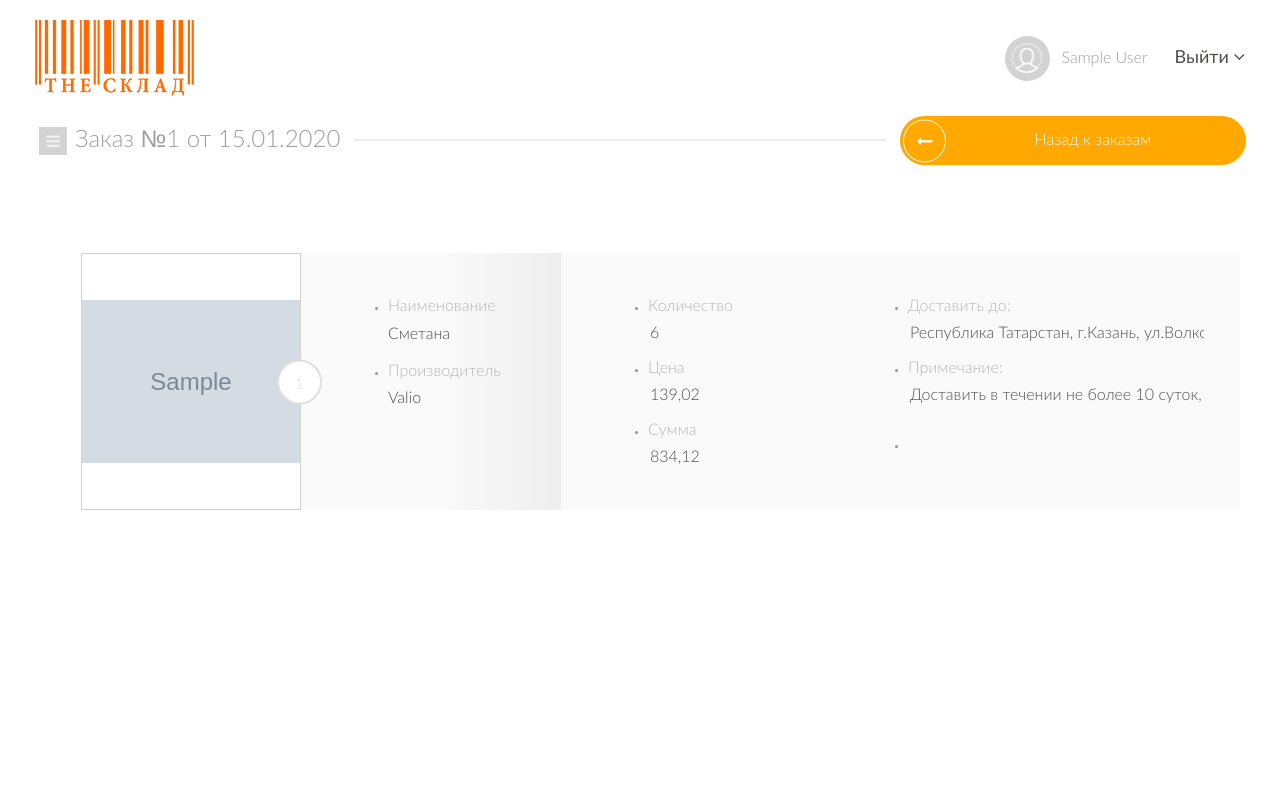
After one commit to Specialistik/e-market, a Django app: page /order/1/ in a window 1280 px wide. The commit adds this page. Run offline with Django 3.2, Linux system fonts and the light colour scheme; a user stored in the database is signed in; tables that the repository leaves empty hold one stand-in row (values such as "Sample post"); grey boxes marked "Sample" are stand-in pictures; parts of the project's set-up code (start-up, migrations or seed data) failed here and were passed over; some libraries are stand-ins or nearby versions.

Commit message:
products status behaviour

```diff
--- a/orders/views.py
+++ b/orders/views.py
@@ -1,5 +1,5 @@
 # -*- coding: utf-8 -*-
-from django.shortcuts import render
+from django.shortcuts import render, redirect
 from django.contrib.auth.decorators import login_required
 
 from customer.models import Order, OrderUnit
@@ -10,10 +10,10 @@ def current_orders(request):
     if request.user.profile:
         cur_orders = None
         if request.user.profile.role == 'customer':
-            cur_orders = Order.objects.filter(customer_id=request.user.id, order_status__in=(3, 5, 8))
+            cur_orders = Order.objects.filter(customer_id=request.user.id, order_status__in=(1, 3, 5, 8))
 
         if request.user.profile.role == 'producer':
-            cur_orders = Order.objects.filter(producer_id=request.user.id, order_status__in=(3, 5, 8))
+            cur_orders = Order.objects.filter(producer_id=request.user.id, order_status__in=(1, 3, 5, 8))
         return render(request, 'current_orders.html', {
             'current_orders': cur_orders
         })
@@ -25,7 +25,7 @@ def order_history(request):
     if request.user.profile:
         cur_orders = None
         if request.user.profile.role == 'customer':
-            cur_orders = Order.objects.filter(customer_id=request.user.id, order_status__id__in=(2, 3, 6, 7))
+            cur_orders = Order.objects.filter(customer_id=request.user.id, order_status__in=(2, 3, 6, 7))
 
         if request.user.profile.role == 'producer':
             cur_orders = Order.objects.filter(producer_id=request.user.id, order_status__in=(2, 3, 6, 7))
@@ -33,3 +33,45 @@ def order_history(request):
             'current_orders': cur_orders
         })
     return render(request, '500.html', {'error_message': u'Недостаточно прав для совершения операции'})
+
+
+@login_required(login_url='/sign_in/')
+def order(request, pk):
+    try:
+        current_order = Order.objects.get(pk=pk)
+        if not (request.user.id == current_order.producer_id or request.user.id == current_order.customer_id):
+            return render(request, '500.html', {'error_message': u'Просматривать можно только свои заказы'})
+
+        order_units = OrderUnit.objects.filter(order=current_order)
+
+    except Order.DoesNotExist:
+        return render(request, '500.html', {'error_message': u'Заказ не существует'})
+    return render(request, 'order.html', {'order': current_order, 'order_units': order_units})
+
+
+@login_required(login_url='/sign_in/')
+def set_status_sent(request, pk):
+    if not request.user.profile.role == 'producer':
+        return render(request, '500.html', {'error_message': u'Только поставщик может подтверждать отправку заказа'})
+    try:
+        current_order = Order.objects.get(pk=pk)
+        if not request.user.id == current_order.producer_id:
+            return render(request, '500.html', {'error_message': u'Только поставщик может подтверждать отправку заказа'})
+        current_order.set_status_sent()
+        return redirect(order, pk)
+    except Order.DoesNotExist:
+        return render(request, '500.html', {'error_message': u'Заказ не существует'})
+
+
+@login_required(login_url='/sign_in/')
+def set_status_delivered(request, pk):
+    if not request.user.profile.role == 'customer':
+        return render(request, '500.html', {'error_message': u'Только заказчик может подтверждать доставку заказа'})
+    try:
+        current_order = Order.objects.get(pk=pk)
+        if not request.user.id == current_order.customer_id:
+            return render(request, '500.html', {'error_message': u'Только заказчик может подтверждать доставку заказа'})
+        current_order.set_status_delivered()
+        return redirect(order, pk)
+    except Order.DoesNotExist:
+        return render(request, '500.html', {'error_message': u'Заказ не существует'})
--- a/static/css/additional.css
+++ b/static/css/additional.css
@@ -25,3 +25,7 @@
 .adjusted_form {
     width: -webkit-fill-available;
 }
+
+.clickable_order {
+    cursor: pointer;
+}
--- a/static/css/style.css
+++ b/static/css/style.css
@@ -515,9 +524,32 @@
         -webkit-box-shadow: 0 0 10px rgba(211, 211, 211, 0.75);
         box-shadow: 0 0 10px rgba(211, 211, 211, 0.75);
       }
-
-      .btn.icon_right>i,
-      .btn.icon_left>i{
+      /* hight_grey */
+
+      /* green */
+      .btn.green{
+        background-color: #2ca08d;
+      }
+
+      .btn.green:hover{
+        --webkit-box-shadow: 0 1px 10px rgba(44, 160, 141, 0.75);
+        box-shadow: 0 1px 10px rgba(44, 160, 141, 0.75);
+      }
+      /* green */
+
+      /* red */
+      .btn.red{
+        background-color: #f01d3a;
+      }
+
+      .btn.red:hover{
+        --webkit-box-shadow: 0 1px 10px rgba(240, 29, 58, 0.75);
+        box-shadow: 0 1px 10px rgba(240, 29, 58, 0.75);
+      }
+      /* red */
+
+      .btn.icon_right > i,
+      .btn.icon_left > i{
         width: 43px;
         height: 43px;
         border-radius: 50%;
--- /dev/null
+++ b/static/js/current_orders.js
@@ -0,0 +1,5 @@
+$(document).ready(function(){
+    $('.clickable_order').click(function(){
+        location.href = '/order/' + $(this).find('td').first().html() + '/';
+    });
+});
--- a/storehouse/urls.py
+++ b/storehouse/urls.py
@@ -85,5 +85,9 @@ urlpatterns = [
     # Order views
     url(r'^current_orders$', orders_views.current_orders),
     url(r'^order_history$', orders_views.order_history),
+    url(r'^order/([0-9]+)/$', orders_views.order),
+    url(r'^order/set_status_sent/([0-9]+)/$', orders_views.set_status_sent),
+    url(r'^order/set_status_delivered/([0-9]+)/$', orders_views.set_status_delivered),
+
 
 ] + static(settings.MEDIA_URL, document_root=settings.MEDIA_ROOT) + staticfiles_urlpatterns()
--- /dev/null
+++ b/templates/order.html
@@ -0,0 +1,273 @@
+{% extends 'base.html' %}
+
+{% block content %}
+    <!-- - - - - - - - - - - - - - Content - - - - - - - - - - - - - - - - -->
+    <div id="content" class="wrapp_content">
+
+        <div class="hideAfterCall">
+
+            <div class="box_title_button">
+
+                <h3 class="title_line"><span>Заказ №{{ order.id }} от {{ order.created|date:'d.m.Y' }}</span></h3>
+
+                <a href="/current_orders" class="btn light_orange icon_left large_width">
+                    <i class="fa fa-long-arrow-left" aria-hidden="true"></i>
+                    Назад к заказам
+                </a>
+
+            </div>
+
+            <p class="attention_txt left green_line grey">
+                {% if user.profile.role == 'producer' and order.status_new %}
+                    <i class="fa fa-exclamation" aria-hidden="true"></i>
+                    Если вы отправили товары заказчику, пожалуйста, подтвердите отправку
+                {% endif %}
+
+                {% if user.profile.role == 'customer' and order.status_sent %}
+                    <i class="fa fa-exclamation" aria-hidden="true"></i>
+                    Если товары были доставлены, пожалуйста, подтвердите доставку
+                {% endif %}
+            </p>
+
+            <!-- - - - - - - - - - - - - - Name Block - - - - - - - - - - - - - - - - -->
+
+            <div class="wrapp_products  wrapp_count_products">
+                {% for order_unit in order_units %}
+                    <!-- product 1 -->
+                    <div class="box_form_products_item block_closest clearfix">
+
+                        <div class="box_form_products_item_img count_products" data-mh="height-products">
+                            <a href="/order_unit/{{ order_unit.id }}" data-popup="#form_product1">
+                                <img src="{{ order_unit.get_image_url }}" alt="">
+                            </a>
+                        </div>
+
+                        <div class="wrapp_products_item_forms setting_box" data-mh="height-products">
+
+                            <!-- <span class="js_edit">
+                                <i class="fa fa-pencil" aria-hidden="true"></i>
+                            </span>
+
+                            <a href="javascript:;" class="closest_btn">
+                                <i class="fa fa-times" aria-hidden="true"></i>
+                            </a> -->
+
+                            <div class="form_products_col gradient">
+
+                                <ul class="setting_list">
+
+                                    <li>
+
+                                        <label>Наименование</label>
+
+                                        <div class="wrapp_settings_select right_angle">
+                                            <select data-placeholder="выбрать" disabled>
+                                                <option value="">Сметана</option>
+                                                <option value="">Тип 2</option>
+                                                <option value="">Тип 3</option>
+                                            </select>
+                                        </div>
+
+                                    </li>
+
+                                    <li>
+                                        <label>Производитель</label>
+
+                                        <div class="wrapp_settings_select right_angle">
+                                            <select data-placeholder="выбрать" disabled>
+                                                <option value="">Valio</option>
+                                                <option value="">Другой</option>
+                                                <option value="">Другой</option>
+                                            </select>
+                                        </div>
+
+                                    </li>
+
+                                </ul>
+
+                            </div>
+
+                            <div class="form_products_col">
+
+                                <div class="form_products_settings">
+
+                                    <div class="form_products_settings_col fix">
+
+                                        <ul class="setting_list">
+
+                                            <li>
+                                                <label>Количество</label>
+                                                <input type="text" class="setting_input" value="6" disabled>
+                                            </li>
+
+                                            <li>
+                                                <label>Цена</label>
+                                                <input type="text" class="setting_input" value="139,02" disabled>
+                                            </li>
+
+                                            <li>
+                                                <label>Сумма</label>
+                                                <input type="text" class="setting_input" value="834,12" disabled>
+                                            </li>
+
+                                        </ul>
+
+                                    </div>
+
+                                    <div class="form_products_settings_col">
+
+                                        <ul class="setting_list">
+
+                                           <li>
+                                               <label>Доставить до:</label>
+                                               <input type="text" class="setting_input" value="Республика Татарстан, г.Казань, ул.Волкова,59" disabled>
+                                           </li>
+
+                                           <li>
+                                               <label>Примечание:</label>
+                                               <input type="text" class="setting_input" value="Доставить в течении не более 10 суток, соблюдая температурный режим - не выше 5 градусов" disabled>
+                                           </li>
+
+                                           <li>
+
+                                               <div class="ok_box">
+                                                   <button class="ok_btn">
+                                                       <i class="fa fa-check" aria-hidden="true"></i>
+                                                   </button>
+                                               </div>
+
+                                           </li>
+
+                                       </ul>
+
+                                   </div>
+
+                                </div>
+
+                            </div>
+
+                        </div>
+
+                    </div>
+                    <!-- product 1 -->
+                {% endfor %}
+            </div>
+
+            <div class="wrapp_btn right">
+                {% if user.profile.role == 'producer' and order.status_new %}
+                    <button class="btn green icon_left middle_width" data-popup="#delivery_popup">
+                    <i class="fa fa-question" aria-hidden="true"></i>
+                    Товары отправлены?
+                </button>
+                {% endif %}
+
+                {% if user.profile.role == 'customer' and order.status_sent %}
+                    <button class="btn green icon_left middle_width" data-popup="#delivery_popup">
+                        <i class="fa fa-question" aria-hidden="true"></i>
+                        Товары доставлены?
+                    </button>
+                {% endif %}
+            </div>
+
+            <!-- - - - - - - - - - - - - - End of Name Block - - - - - - - - - - - - - - - - -->
+
+        </div>
+
+    </div> <!-- wrapp_content -->
+
+            <!-- - - - - - - - - - - - - - End of Content - - - - - - - - - - - - - - - - -->
+
+            <!-- - - - - - - - - - - - - - Modal Popup - - - - - - - - - - - - - - - - -->
+
+            <div style="display: none;">
+
+            <!-- product popup -->
+                <div class="box-modal modal_popup_product" id="form_product1">
+
+                    <div class="box-modal_close arcticmodal-close">
+                        <i class="fa fa-times" aria-hidden="true"></i>
+                    </div>
+
+                    <div class="modal_container1">
+
+                        <form action="">
+
+                            <h3 class="popup_title align_center">Сметана Valio, 130г</h3>
+
+                            <div class="wrapp_product_preview">
+
+                                <div class="product_preview_img">
+                                    <img src="static/images/catalog-img/catalog-img-big1.png" alt="">
+                                </div>
+
+                                <div class="product_preview_desc">
+                                    <p class="popup_price"><span>139,02</span>р</p>
+
+                                    <label class="label1 big">
+                                        Выберите количество:
+                                        <span class="tooltip_desc" data-tooltip-txt="Минимальный заказ: от 100 шт" data-tooltip-pos="right">?</span>
+                                    </label>
+
+                                    <input type="number" value="100" min="100" max="9999" data-mask="9999">
+
+                                    <label class="label1 big">
+                                        Добавьте примечание к заказу:
+                                        <span class="tooltip_desc" data-tooltip-txt="Комментарий" data-tooltip-pos="right">?</span>
+                                    </label>
+
+                                    <textarea></textarea>
+
+                                    <button class="btn btn_basket light_orange">В корзину</button>
+
+                                </div>
+
+                            </div>
+
+                        </form>
+
+                    </div>
+
+                </div>
+            <!-- product popup -->
+
+    <!-- delivery popup -->
+        <div class="box-modal modal_popup_delivery" id="delivery_popup">
+
+            <div class="box-modal_close arcticmodal-close">
+                <i class="fa fa-times" aria-hidden="true"></i>
+            </div>
+
+            <div class="modal_container3">
+
+                <form action="">
+
+                    <div class="wrapp_attention_txt center attention_offset1">
+                        <p class="attention_txt left orange_line big">
+                            <i class="fa fa-exclamation" aria-hidden="true"></i>
+                            Вы подтверждаете, что товары <br>
+                            по Заказу №{{ order.id }} от {{ order.created|date:'d.m.Y' }} {% if user.profile.role == 'producer' and order.status_new %}отправлены?{% endif %}{% if user.profile.role == 'customer' and order.status_sent %}доставлены?{% endif %}
+                        </p>
+                    </div>
+
+                    <div class="wrapp_btn between">
+
+                        <a href="/order/set_status_{% if user.profile.role == 'producer' and order.status_new %}sent{% endif %}{% if user.profile.role == 'customer' and order.status_sent %}delivered{% endif %}/{{ order.id }}/" class="btn hight_orange remove_btn">
+                            Подтвердить
+                        </a>
+
+                        <a href="javascript:;" class="btn hight_grey arcticmodal-close">
+                           Отклонить
+                        </a>
+
+                    </div>
+
+                </form>
+
+            </div>
+
+        </div>
+    <!-- delivery popup -->
+
+    </div>
+
+{% endblock %}
--- a/templates/order_history.html
+++ b/templates/order_history.html
@@ -68,7 +68,7 @@
                         {% endif %}
                     </td>
                     <td data-title="Сумма/руб">{{ order.calculate_sum }}</td>
-                    <td class="blue" data-title="Статус">На согласовании</td>
+                    <td class="blue" data-title="Статус">{{ order.get_order_status_display }}</td>
                 </tr>
             {% endfor %}
         </tbody>
```
Also changed, not shown: other parts of static/css/style.css (+75 -10 lines), customer/models.py (+17 -4 lines), templates/current_orders.html (+4 -4 lines).
